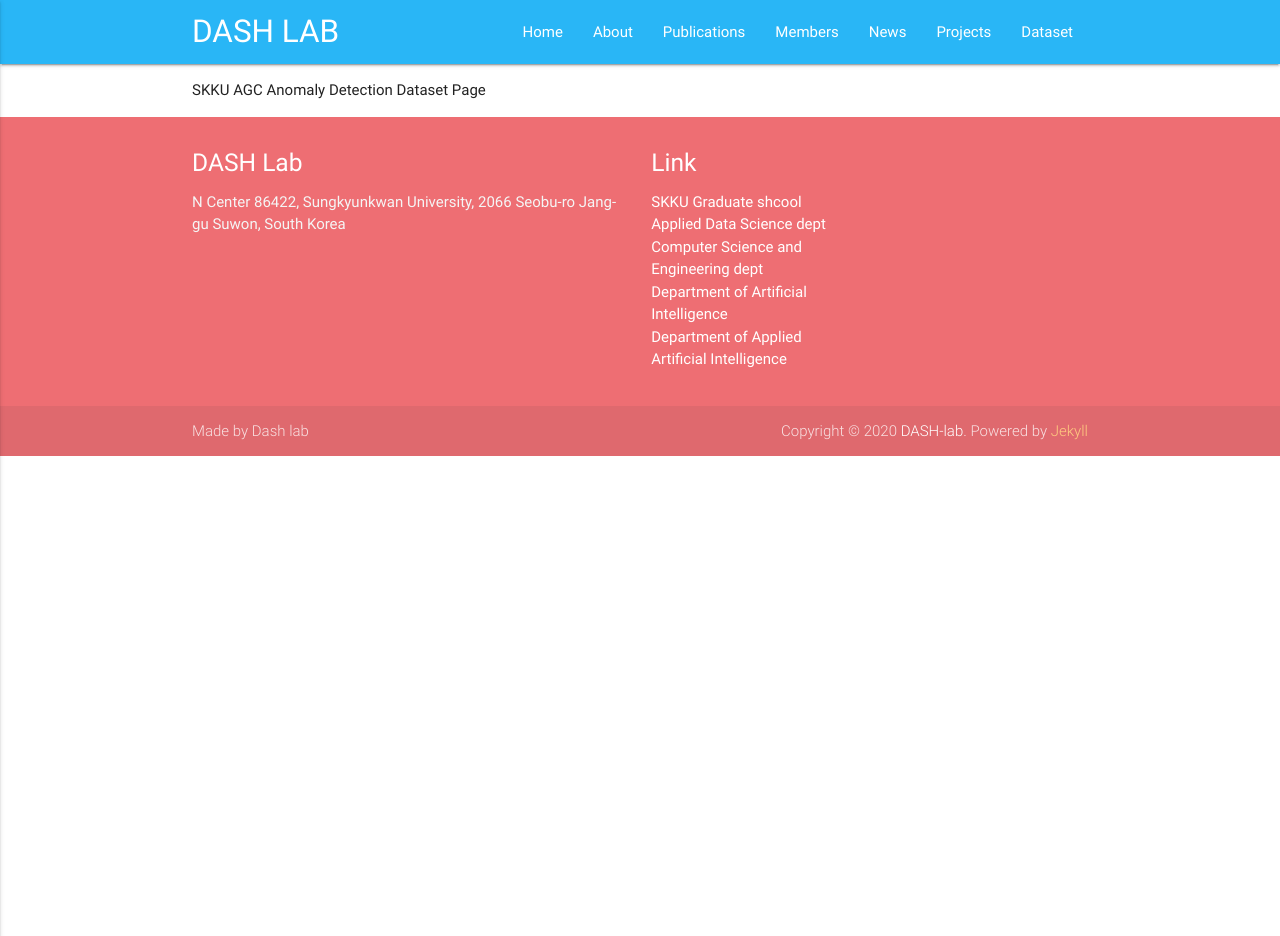
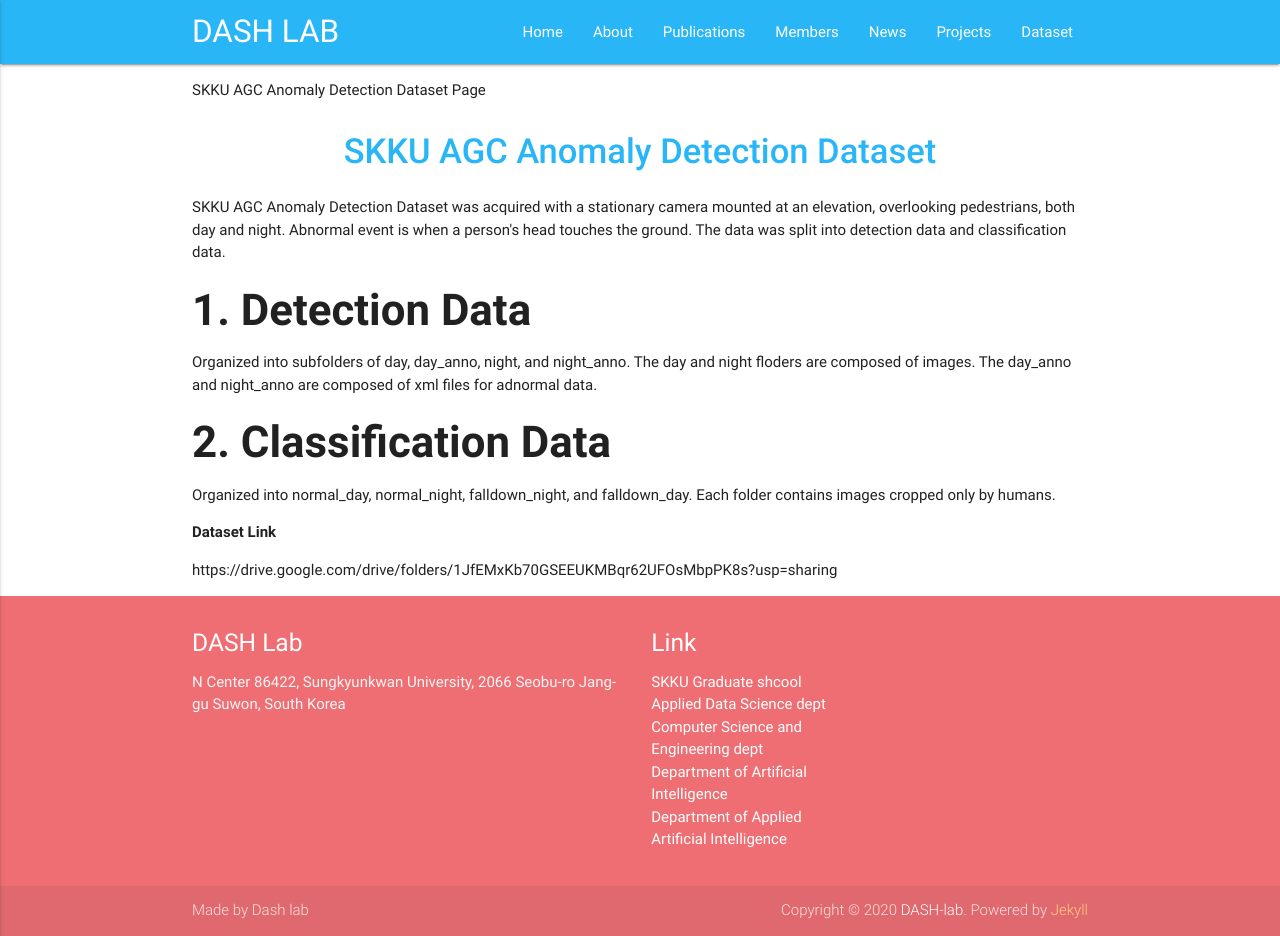
Before and after one commit to Yurim990507/DASH-Lab.github.io, a Jekyll site: the page built from example6.md, in a window 1280 px wide. Built offline with Jekyll 4.4.1, drawn with Linux system fonts in a browser that asks for light colours; before the commit the page ends 900 px from its top, so only the background shows below that.

Commit message:
Update example6.md

```diff
--- a/example6.md
+++ b/example6.md
@@ -5,3 +5,15 @@ permalink: /Dataset/
 ---
 
 <p> SKKU AGC Anomaly Detection Dataset Page</p>
+
+<h1 class="page-title">SKKU AGC Anomaly Detection Dataset</h1>
+<p>SKKU AGC Anomaly Detection Dataset was acquired with a stationary camera mounted at an elevation, overlooking pedestrians, both day and night. Abnormal event is when a person's head touches the ground. The data was split into detection data and classification data.<p>
+
+<h3><b>1. Detection Data</b></h3>
+Organized into subfolders of day, day_anno, night, and night_anno. The day and night floders are composed of images. The day_anno and night_anno are composed of xml files for adnormal data.
+
+<h3><b>2. Classification Data</b></h3>
+Organized into normal_day, normal_night, falldown_night, and falldown_day. Each folder contains images cropped only by humans.
+
+<p><b>Dataset Link</b></p>
+https://drive.google.com/drive/folders/1JfEMxKb70GSEEUKMBqr62UFOsMbpPK8s?usp=sharing
```
